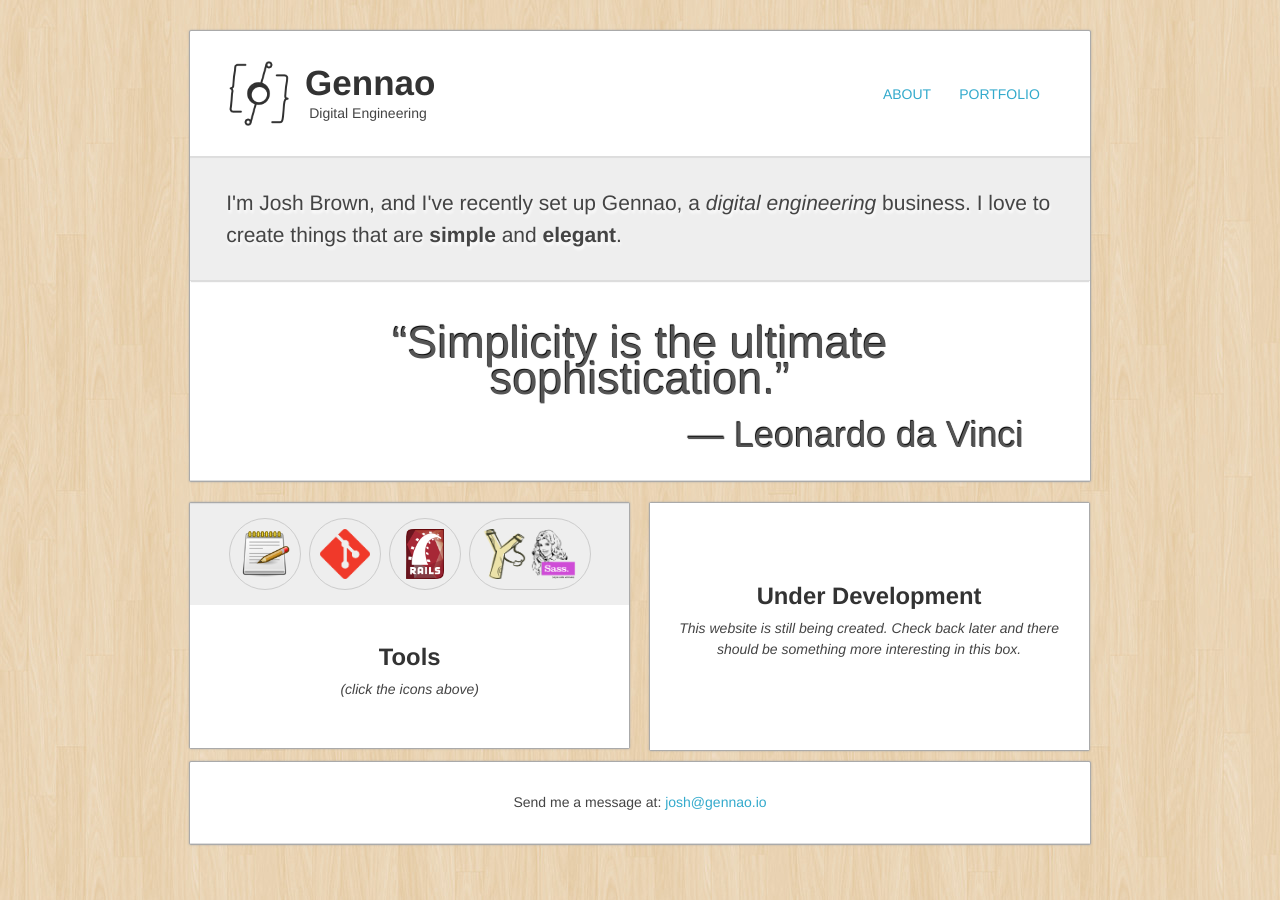
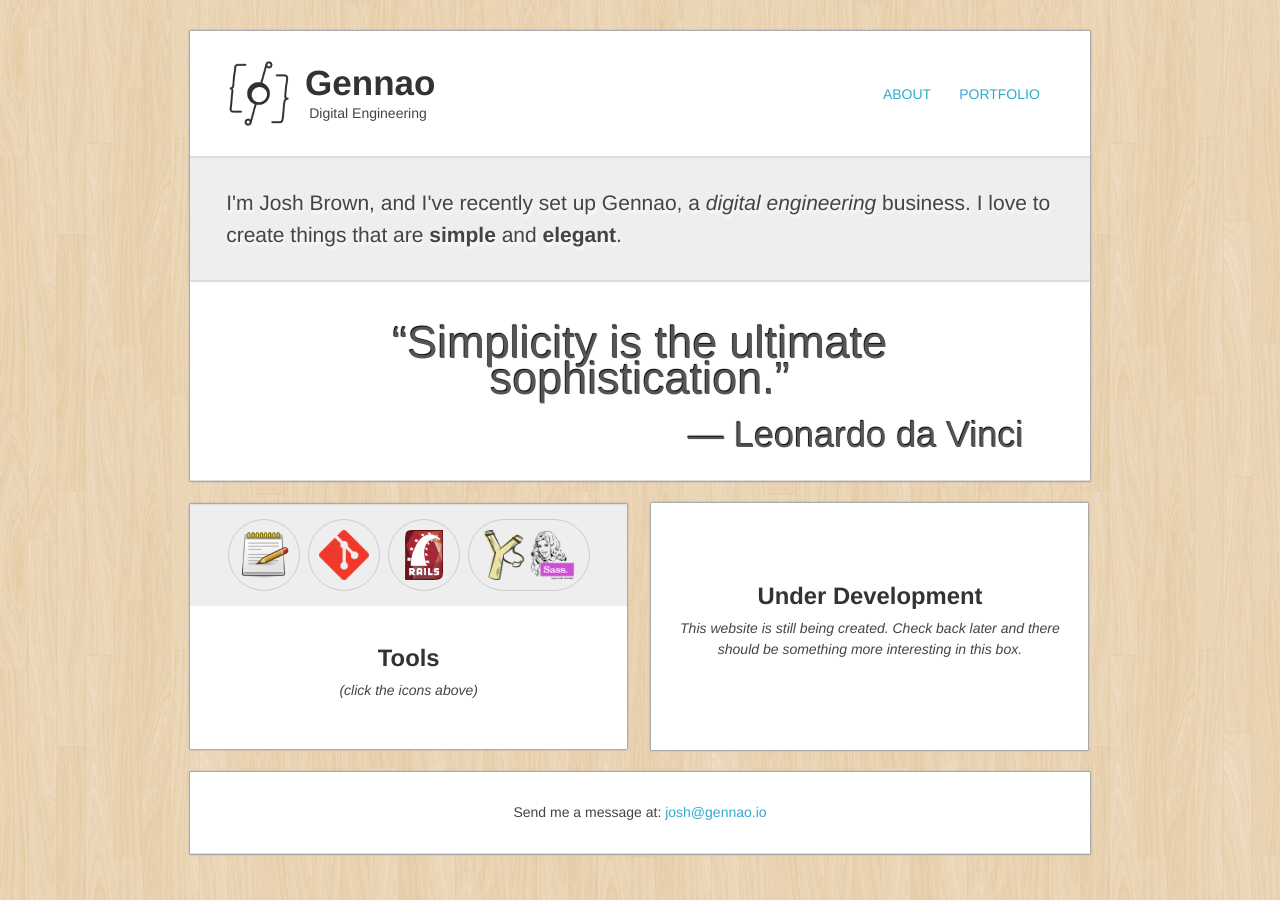
Before and after one commit to jb/jb.github.io, a Jekyll site: the page built from index.md, in a window 1280 px wide. Built offline with Jekyll 4.4.1, drawn with Linux system fonts in a browser that asks for light colours; nearby versions of some CDN libraries; some web fonts are replaced.

Commit message:
Tweaks to header and demi-boxes

```diff
--- a/stylesheets/styles.css
+++ b/stylesheets/styles.css
@@ -56,8 +56,9 @@
 	box-shadow: 0 0 2px #aaa;
 }
 .demi {
-	float: left;
-	width: 439px;
+	display: inline-block;
+	width: 437px;
+	vertical-align: middle;
 }
 .shade {
 	background: #eee;
@@ -72,7 +73,6 @@
 	border-bottom: #ddd solid 1px;
 }
 footer {
-	clear: both;
 	text-align: center;
 }
 
@@ -141,6 +141,7 @@
 	width: 65px;
 	margin: 0 10px 0 0;
 }
+header { overflow: hidden; }
 
 nav {
 	float: right;
@@ -149,7 +150,7 @@
 }
 nav ul {
 	clear: none;
-	padding: 23px 0;
+	padding: 23px 0 0;
 	margin: 0;
 }
 nav li { display: inline-block; }
```
